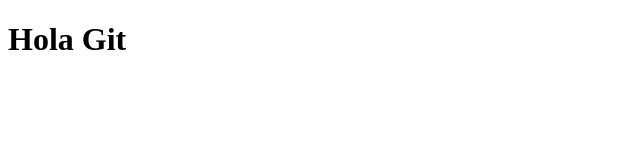
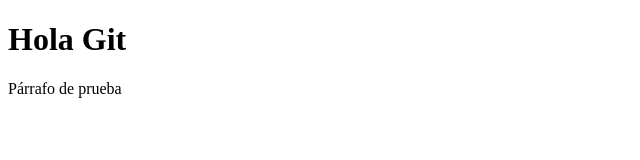
Before and after one commit to JuanStegmayer/Practica-curso-web-Stegmayer, a plain HTML site: page index.html in a window 1280 px wide. Shown: the whole page, without its empty margins (0-640 px from the left). Drawn offline with Linux system fonts and the light colour scheme.

Commit message:
agrego párrafo

```diff
--- a/index.html
+++ b/index.html
@@ -7,5 +7,6 @@
   </head>
   <body>
     <h1>Hola Git</h1>
+    <p>Párrafo de prueba</p>
   </body>
 </html>
```
